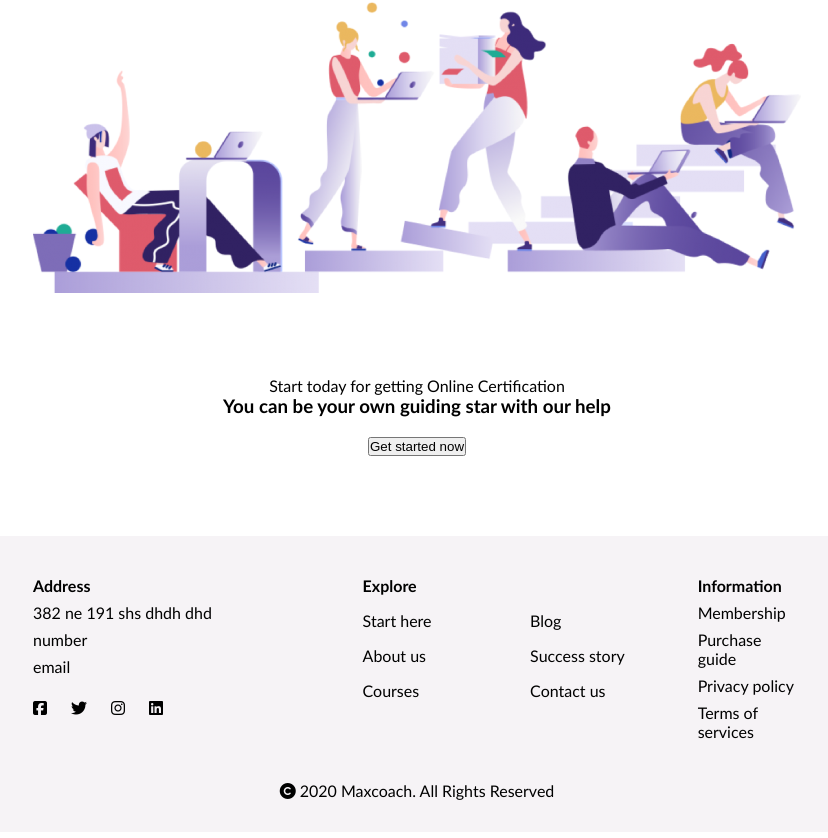
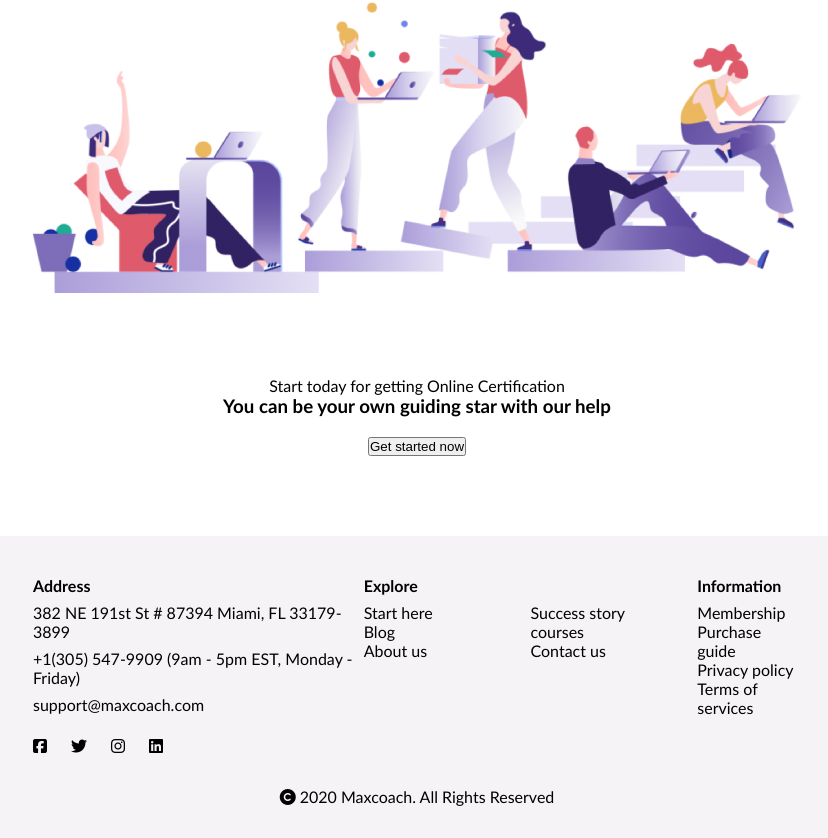
Before and after one commit to Gabry17/proj-html-vuejs, a Vue app: page / in a window 1280 px wide. Shown: the part 3915-4753 px from the top of the page, without its empty margins (223-1051 px from the left). Built offline with nearby package versions, Linux system fonts and the light colour scheme.

Commit message:
inserito elementi footer dinamici

```diff
--- a/src/components/AppFooter.vue
+++ b/src/components/AppFooter.vue
@@ -4,11 +4,11 @@
       <div class="left">
         <h4>Address</h4>
         <div class="contact">
-          <ul>
-            <li>382 ne 191 shs dhdh dhd</li>
-            <li>number</li>
-            <li>email</li>
-          </ul>
+          <AppFooterAddress
+            v-for="(item, index) in info"
+            :key="index"
+            :addressObj="item"
+          />
         </div>
         <div class="icon">
           <i class="fab fa-facebook-square"></i>
@@ -20,35 +20,75 @@
       <div class="right">
         <div class="explore">
           <h4>Explore</h4>
-          <ul>
-            <li>Start here</li>
-            <li>Blog</li>
-            <li>About us</li>
-            <li>Success story</li>
-            <li>Courses</li>
-            <li>Contact us</li>
-          </ul>
+          <div class="components">
+            <AppFooterExplore
+              v-for="(item, index) in info"
+              :key="index"
+              :exploreObj="item"
+            />
+          </div>
         </div>
         <div class="information">
           <h4>Information</h4>
-          <ul>
-            <li>Membership</li>
-            <li>Purchase guide</li>
-            <li>Privacy policy</li>
-            <li>Terms of services</li>
-          </ul>
+          <AppFooterInformation
+            v-for="(item, index) in info"
+            :key="index"
+            :informationObj="item"
+          />
         </div>
       </div>
     </div>
     <div class="copyright">
-        <span><i class="fas fa-copyright"></i> 2020 Maxcoach. All Rights Reserved</span>
+      <span
+        ><i class="fas fa-copyright"></i> 2020 Maxcoach. All Rights
+        Reserved</span
+      >
     </div>
   </footer>
 </template>
 
 <script>
+import AppFooterAddress from "./AppFooterAddress.vue";
+import AppFooterExplore from "./AppFooterExplore.vue";
+import AppFooterInformation from "./AppFooterInformation.vue";
 export default {
+  components: {
+    AppFooterAddress,
+    AppFooterExplore,
+    AppFooterInformation,
+  },
   name: "AppFooter",
+  data() {
+    return {
+      info: [
+        {
+          contact: "382 NE 191st St # 87394 Miami, FL 33179-3899",
+          explore: "Start here",
+          information: "Membership",
+        },
+        {
+          contact: "+1(305) 547-9909 (9am - 5pm EST, Monday - Friday)",
+          explore: "Success story",
+          information: "Purchase guide",
+        },
+        {
+          contact: "support@maxcoach.com",
+          explore: "Blog",
+          information: "Privacy policy",
+        },
+        {
+          explore: "courses",
+          information: "Terms of services",
+        },
+        {
+          explore: "About us",
+        },
+        {
+          explore: "Contact us",
+        },
+      ],
+    };
+  },
 };
 </script>
 
@@ -61,30 +101,26 @@ footer {
     width: $project-width;
     margin: $project-margin;
     display: flex;
-    h4,
-    li {
+    h4 {
       margin: 0.5em 0;
     }
     .left {
-        width: calc(100% /2);
+      width: calc(100% / 2);
       .icon i {
         margin: 1em 1.5em 0 0;
       }
     }
-    .right{
+    .right {
       display: flex;
-        .explore{
-        ul{
+      .explore {
+        .components {
           display: flex;
           flex-wrap: wrap;
-            li{
-                width: calc(100% / 2);
         }
       }
     }
   }
-  }
-  .copyright{
+  .copyright {
     text-align: center;
     margin-top: 2em;
   }
--- /dev/null
+++ b/src/components/AppFooterAddress.vue
@@ -0,0 +1,20 @@
+<template>
+  <div>
+      <div class="contact">{{ addressObj.contact }}</div>
+  </div>
+</template>
+
+<script>
+export default {
+    name: 'AppFooterAddress',
+    props: {
+        addressObj: Object
+    }
+}
+</script>
+
+<style lang="scss" scoped>
+.contact{
+    margin: 0.5em 0;
+}
+</style>
--- /dev/null
+++ b/src/components/AppFooterExplore.vue
@@ -0,0 +1,21 @@
+<template>
+  <div class='info'>
+      <div>{{ exploreObj.explore }}</div>
+  </div>
+</template>
+
+<script>
+export default {
+  name: "AppFooterExplore",
+  props:{
+      exploreObj: Object
+  }
+};
+</script>
+
+<style lang="scss" scoped>
+
+.info {
+  width: calc(100% / 2);
+}
+</style>
--- /dev/null
+++ b/src/components/AppFooterInformation.vue
@@ -0,0 +1,18 @@
+<template>
+  <div>
+      <div>{{ informationObj.information }}</div>
+  </div>
+</template>
+
+<script>
+export default {
+    name: 'AppFooterInformation',
+    props: {
+        informationObj: Object
+    }
+}
+</script>
+
+<style lang="scss" scoped>
+
+</style>
--- a/src/components/AppHeader.vue
+++ b/src/components/AppHeader.vue
@@ -79,6 +79,7 @@ header {
     margin: $project-margin;
     .logo{
       width: 20%;
+      height: 30px;
       img{
         width: 100%;
       }
```
Lines whose indentation alone changed are shown as unchanged.
